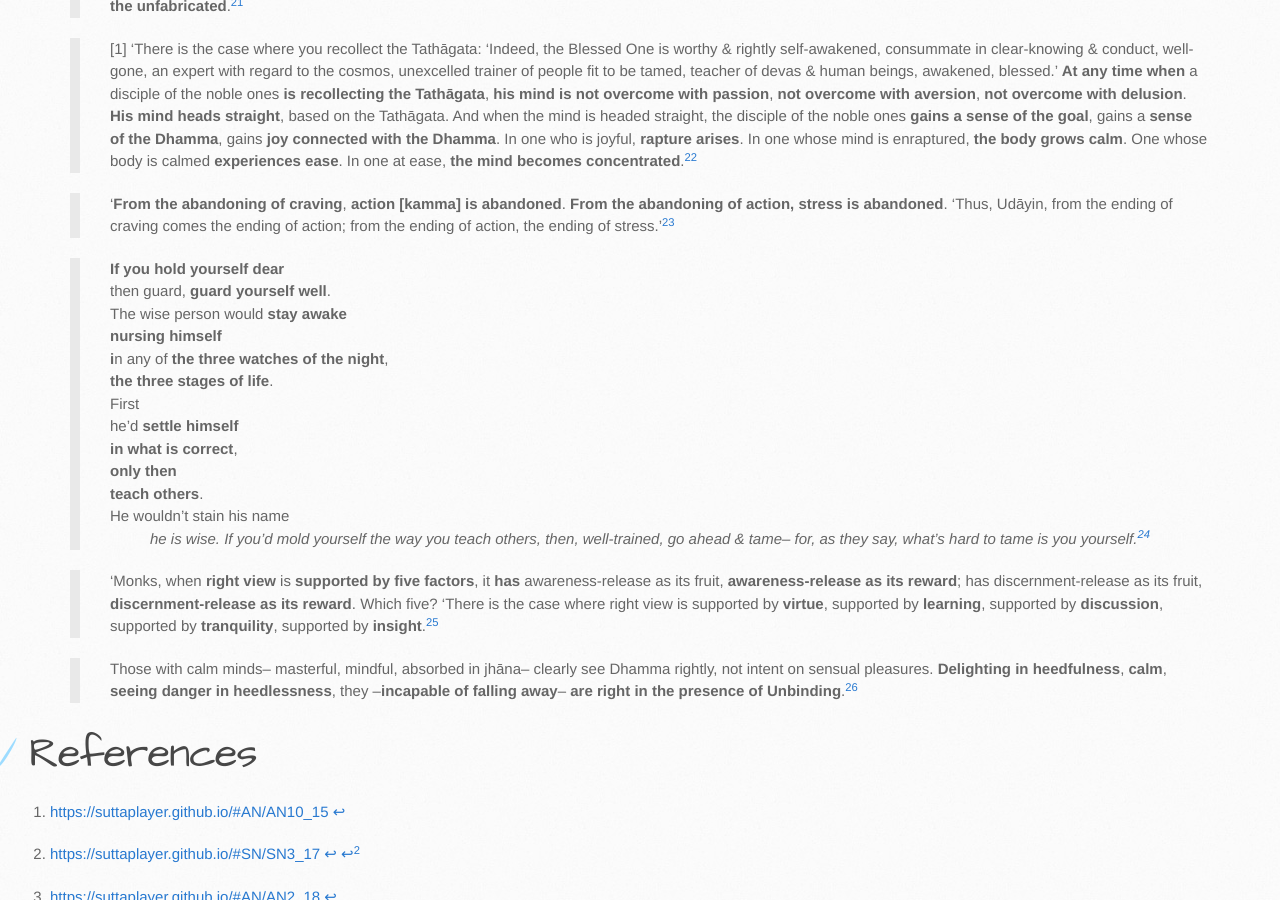
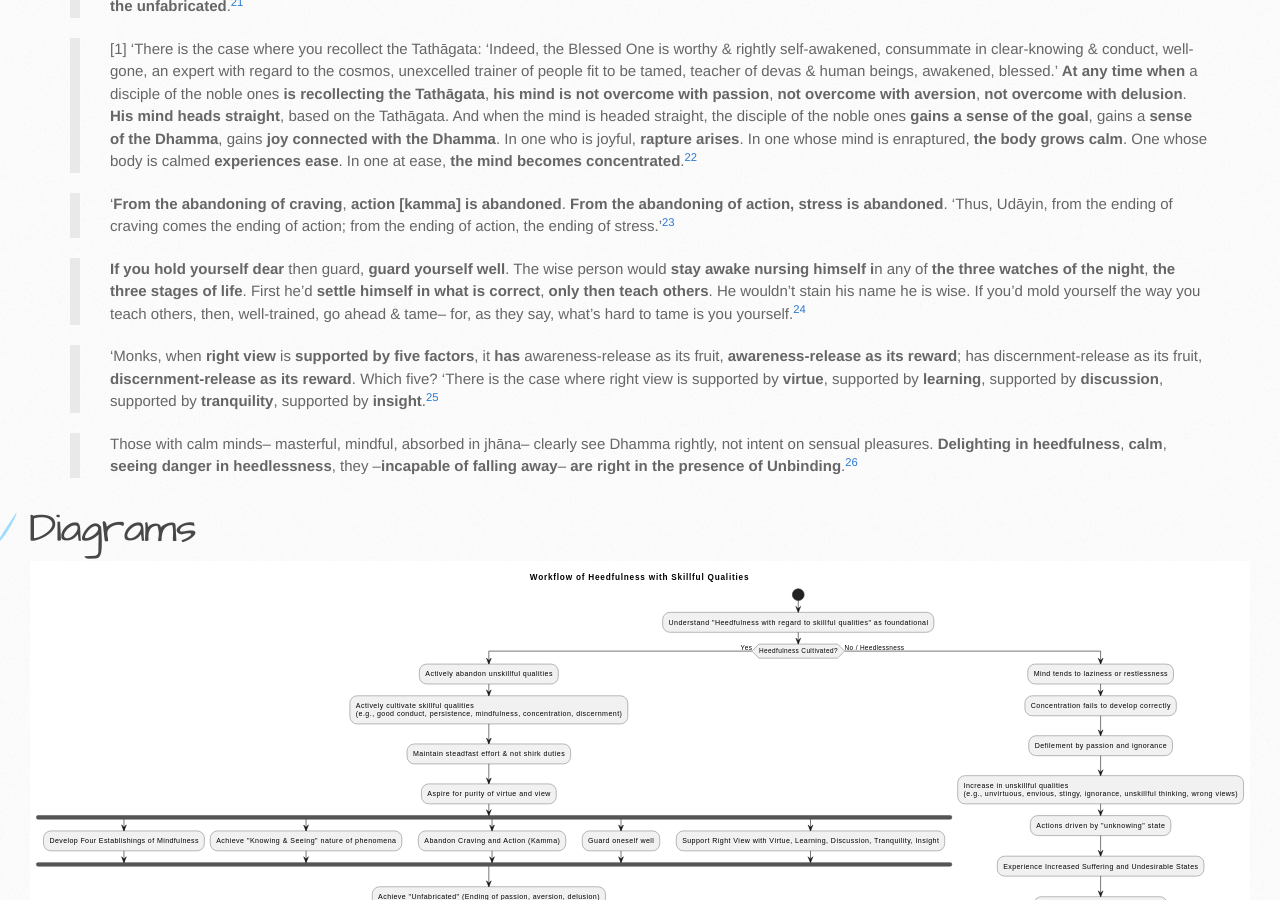
Before and after one commit to suttaplayer/dn34-PROGRESSING-BY-TENS, a Jekyll site: the page built from ones/helpful.md, in a window 1280 px wide and 900 px high, scrolled down 4224 px. Built offline with Jekyll 4.4.1, drawn with Linux system fonts in a browser that asks for light colours; our own code applies the rules of GitHub Pages for plain Markdown files; some of the changed text lies outside the part shown.

Commit message:
- generated 1.helpful diagrams using gemini

```diff
--- a/ones/helpful.md
+++ b/ones/helpful.md
@@ -1,4 +1,4 @@
-# one > Helpful > Heedfulness with regard to skillful qualities
+# One > Helpful > Heedfulness with regard to skillful qualities
 
 ## Situation
 
@@ -148,7 +148,7 @@
 > **only then**
 > **teach others**.
 > He wouldn't stain his name
-> : he is wise.
+> he is wise.
 > If you'd mold yourself
 > the way you teach others,
 > then, well-trained,
@@ -172,6 +172,12 @@
 > **seeing danger in heedlessness**, they
 > –**incapable of falling away**–
 > **are right in the presence of Unbinding**.[^28]
+
+# Diagrams
+![Activity diagram](./generated_diagrams/helpful_activity.svg)
+
+![class diagram](./generated_diagrams/helpful_class.svg)
+
 
 # References
 
```
Also changed, not shown: notebookLM/0.gemini-base_prompt_start.txt (added, +9 -0 lines), notebookLM/0.prompt-guide.md (+34 -1 lines), ones/generated_diagrams/helpful_activity.svg (added), ones/generated_diagrams/helpful_class.svg (added), 2 other files.
